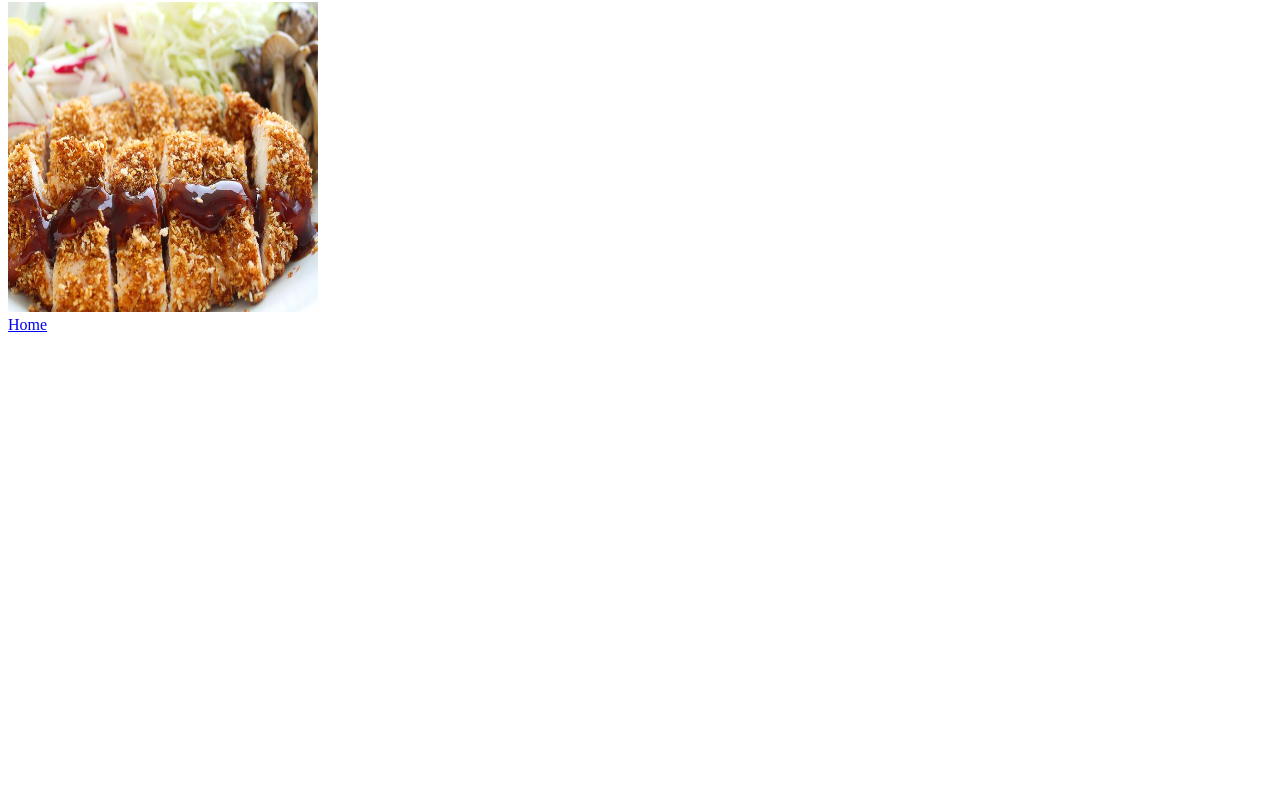
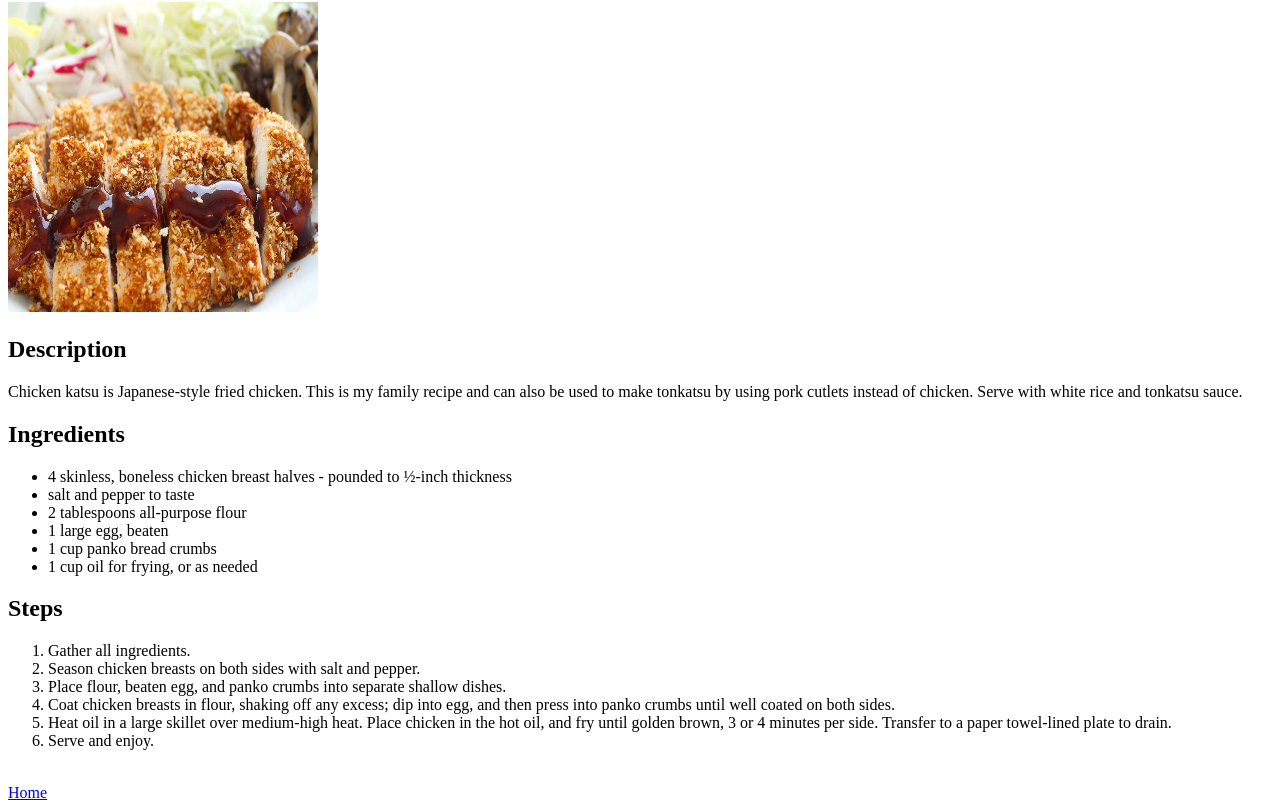
Before and after one commit to wtc120/odin-recipes, a plain HTML site: page recipes/chickenkatsu.html in a window 1280 px wide. Shown: the part 78-888 px from the top of the page. Before the commit the page ends 800 px from the top, so only its background shows below. Drawn offline with Linux system fonts and the light colour scheme.

Commit message:
Completed katsu recipe minus extra recipes
Finished editing katsu page and removed extra pages.

```diff
--- a/recipes/chickenkatsu.html
+++ b/recipes/chickenkatsu.html
@@ -8,6 +8,26 @@
     <body>
         <h1>Chicken Katsu</h1>
         <img src="../img/katsu.jpg" alt="Chicken Katsu" height="310" width="310">
+        <h2>Description</h2>
+        <p>Chicken katsu is Japanese-style fried chicken. This is my family recipe and can also be used to make tonkatsu by using pork cutlets instead of chicken. Serve with white rice and tonkatsu sauce.</p>
+        <h2>Ingredients</h2>
+        <ul>
+            <li>4 skinless, boneless chicken breast halves - pounded to ½-inch thickness</li>
+            <li>salt and pepper to taste</li>
+            <li>2 tablespoons all-purpose flour</li>
+            <li>1 large egg, beaten</li>
+            <li>1 cup panko bread crumbs</li>
+            <li>1 cup oil for frying, or as needed</li>
+        </ul>
+        <h2>Steps</h2>
+        <ol>
+            <li>Gather all ingredients.</li>
+            <li>Season chicken breasts on both sides with salt and pepper.</li>
+            <li>Place flour, beaten egg, and panko crumbs into separate shallow dishes.</li>
+            <li>Coat chicken breasts in flour, shaking off any excess; dip into egg, and then press into panko crumbs until well coated on both sides.</li>
+            <li>Heat oil in a large skillet over medium-high heat. Place chicken in the hot oil, and fry until golden brown, 3 or 4 minutes per side. Transfer to a paper towel-lined plate to drain.</li>
+            <li>Serve and enjoy.</li>
+        </ol>
         <br>
         <a href="../index.html">Home</a>
     </body>
```
Also changed, not shown: index.html (+1 -0 lines), recipes/curry.html (deleted, +0 -11 lines), recipes/tonkatsu.html (deleted, +0 -11 lines).
